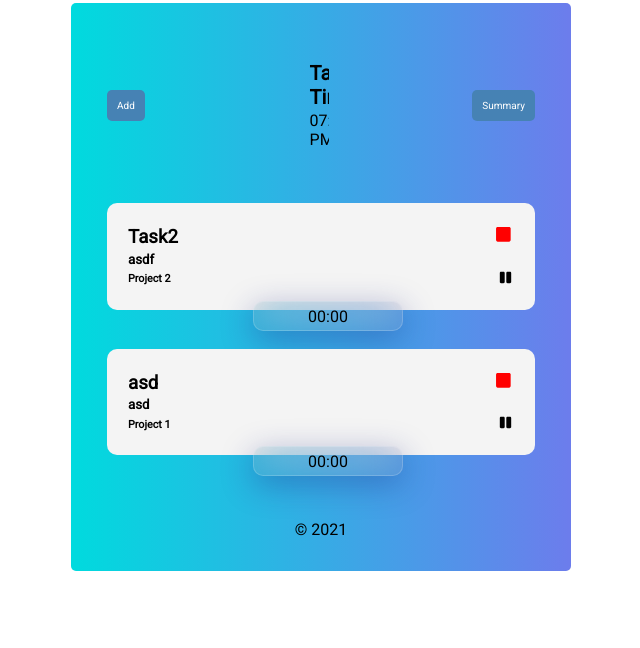
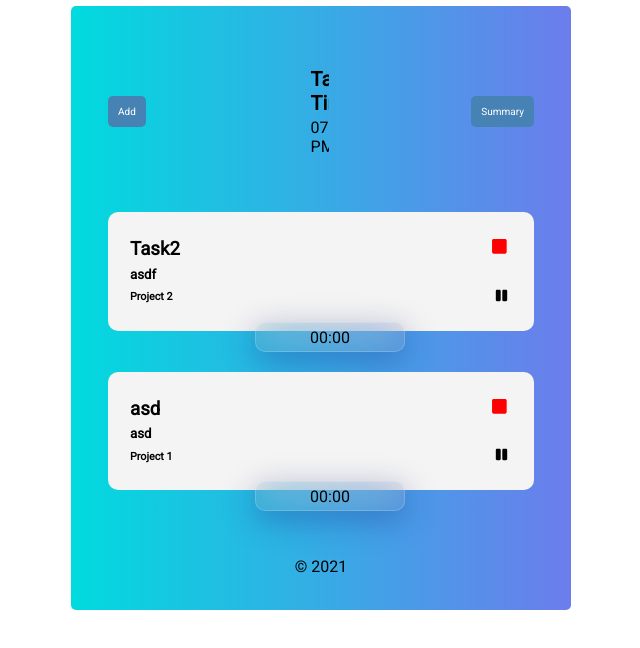
Before and after one commit to esabaliauskaite/task-timer, a React (Create React App) app: page / in a window 1280 px wide. Shown: the top 648 px of the page, without its empty margins (319-959 px from the left). Built offline with nearby package versions, Linux system fonts and the light colour scheme; data requests are answered from the project's data file.

Commit message:
margin change

```diff
--- a/src/index.css
+++ b/src/index.css
@@ -1,7 +1,7 @@
 @import url('https://fonts.googleapis.com/css2?family=Montserrat:wght@500&family=Roboto&display=swap');
 * {
   box-sizing: border-box;
-  margin: 0;
+  margin: 1px;
   padding: 1px;
 }
 
```
